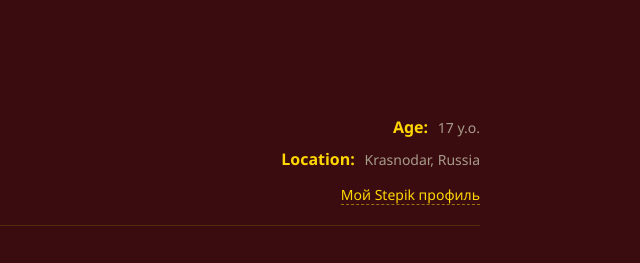
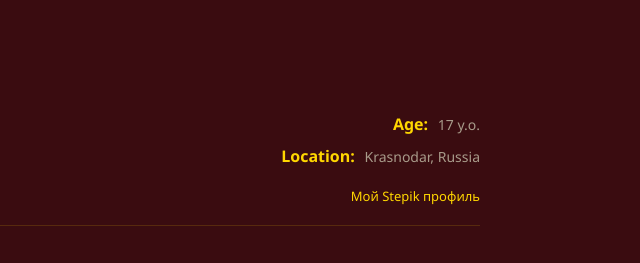
Before and after one commit to pieceandwork/pieceandwork.github.io, a plain HTML site: page index.html in a window 1280 px wide. Shown: the top 263 px of the page, 640-1280 px from the left. Drawn offline with Linux system fonts and the light colour scheme.

Commit message:
Update style.css

```diff
--- a/style.css
+++ b/style.css
@@ -8,18 +8,20 @@ body {
 }
 
 .stepik-link {
-    display: inline-block;
-    margin-top: 5px;
-    font-size: 14px;
+    display: block;
+    margin-top: 10px;
+    font-size: 13px;
     color: #ffd700;
     text-decoration: none;
-    border-bottom: 1px dashed rgba(255, 215, 0, 0.5);
-    transition: color 0.2s, border-color 0.2s;
+    text-align: right;
+    width: 100%;
+    font-weight: normal;
+    transition: color 0.2s;
 }
 
 .stepik-link:hover {
-    color: #ffeb80;
-    border-bottom-color: transparent;
+    color: #b8860b;
+    text-decoration: underline;
 }
 
 .layout { display: flex; min-height: 100vh; max-width: 1200px; margin: 0 auto; }
```
